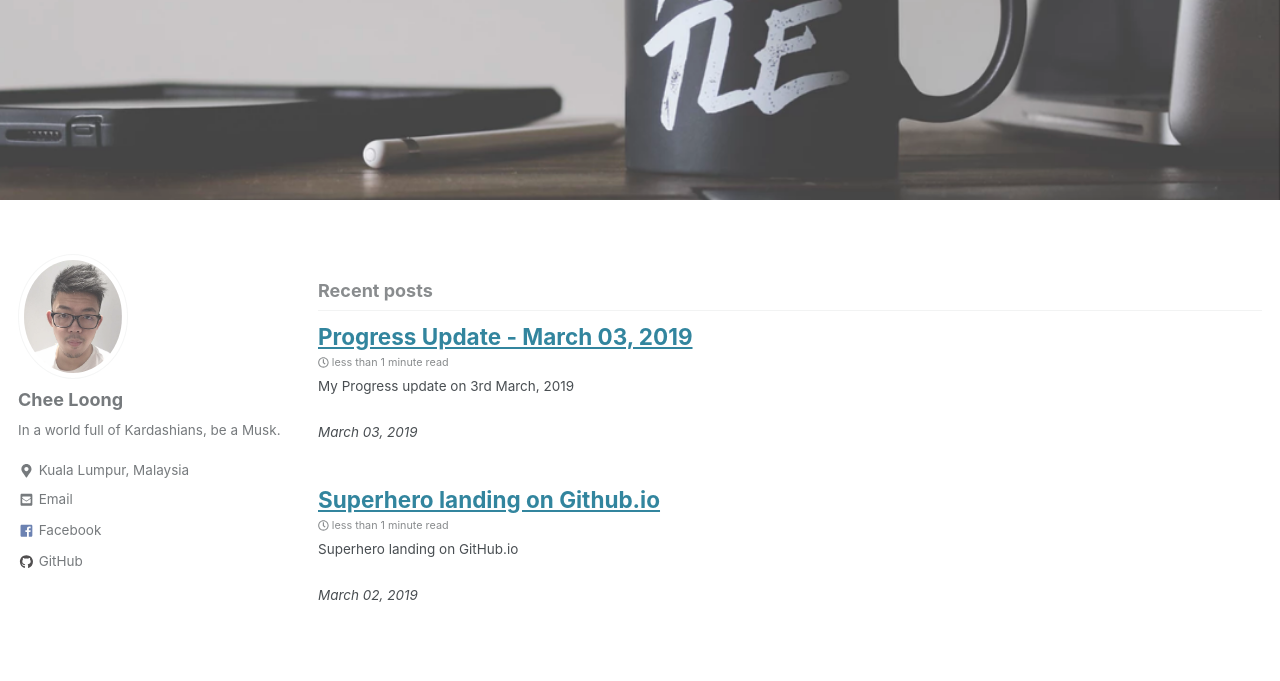
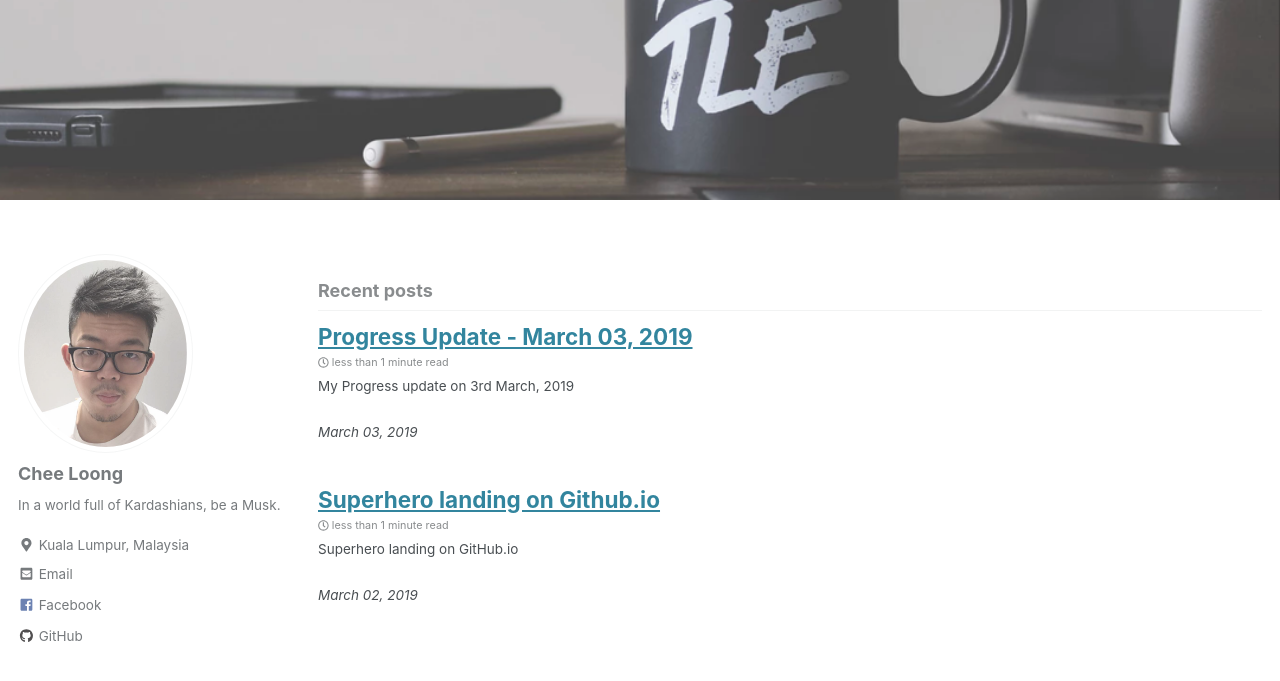
Before and after one commit to CheeLoong/CheeLoong.github.io, a Jekyll site: the page built from index.html, in a window 1280 px wide and 900 px high, scrolled down 272 px. Shown: the top 681 px of the window. Built offline with Jekyll 4.4.1, drawn with Linux system fonts in a browser that asks for light colours; cached includes are drawn as plain includes; the list of posts is cut into pages by our own code.

Commit message:
increase profile size margin

```diff
--- a/_sass/minimal-mistakes/_page.scss
+++ b/_sass/minimal-mistakes/_page.scss
@@ -411,8 +411,8 @@
 
 .comment__avatar-wrapper {
   float: left;
-  width: 100px;
-  height: 100px;
+  width: 60px;
+  height: 60px;
 
   @include breakpoint($large) {
     width: 100px;
--- a/_sass/minimal-mistakes/_sidebar.scss
+++ b/_sass/minimal-mistakes/_sidebar.scss
@@ -127,7 +127,7 @@
   }
 
   img {
-    max-width: 110px;
+    max-width: 175px;
     border-radius: 50%;
 
     @include breakpoint($large) {
```
